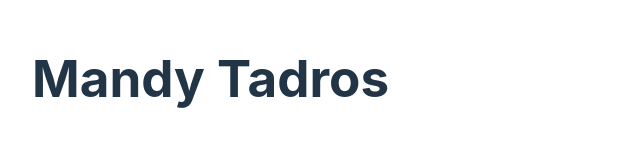
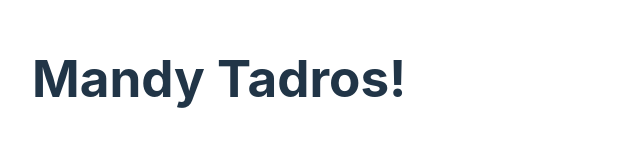
Before and after one commit to amtadros/amtadros.github.io, a React (Vite) app: page / in a window 1280 px wide. Shown: the part 175-335 px from the top of the page, without its empty margins (0-640 px from the left). Built offline with nearby package versions, Linux system fonts and the light colour scheme.

Commit message:
Test workflow

```diff
--- a/src/App.tsx
+++ b/src/App.tsx
@@ -5,7 +5,7 @@ function App() {
   return (
     <>
      <div>
-     <h1>Mandy Tadros</h1>
+     <h1>Mandy Tadros!</h1>
       </div>
       <img src={profilePic} className="logo" alt="Mandy Tadros" />
     </>
```
